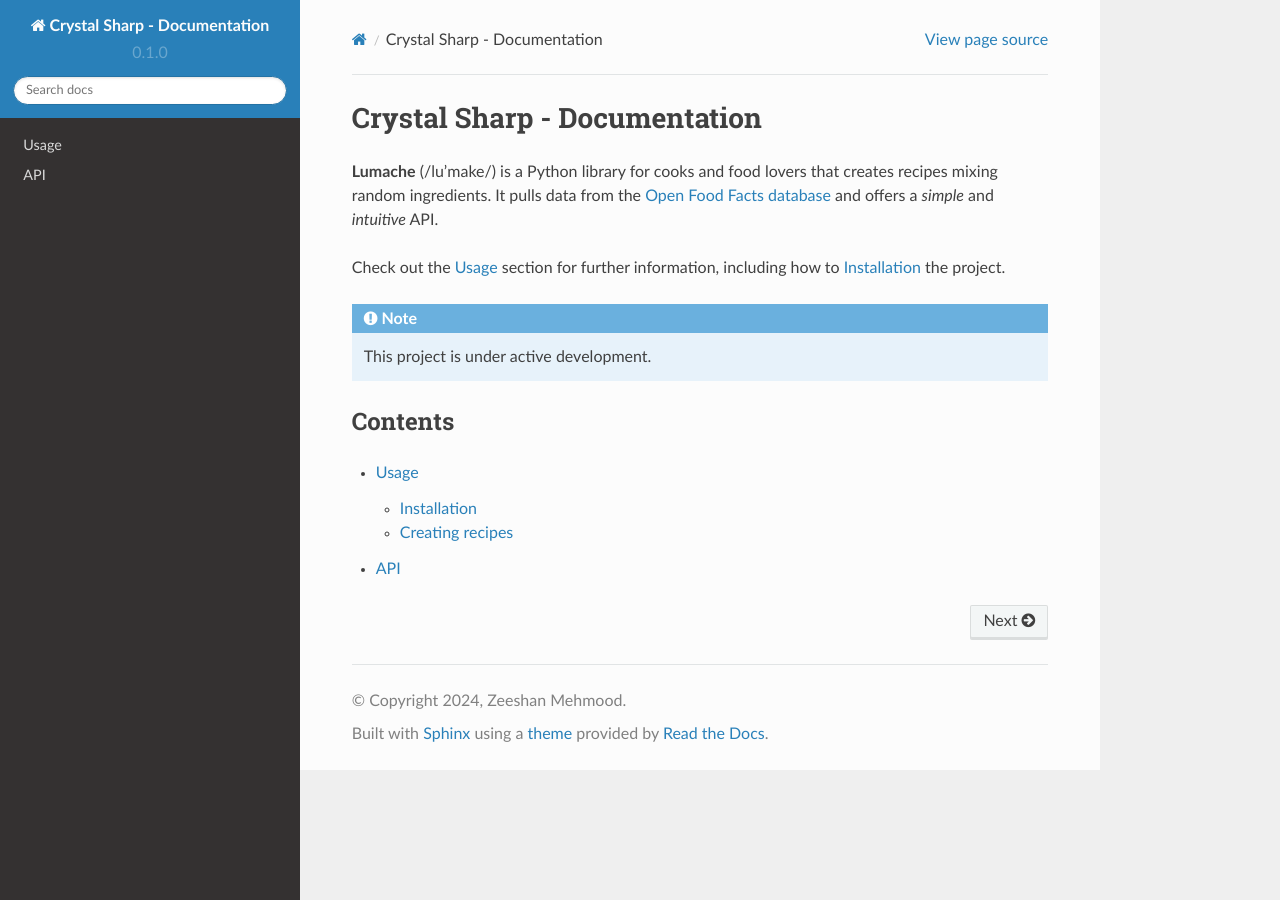
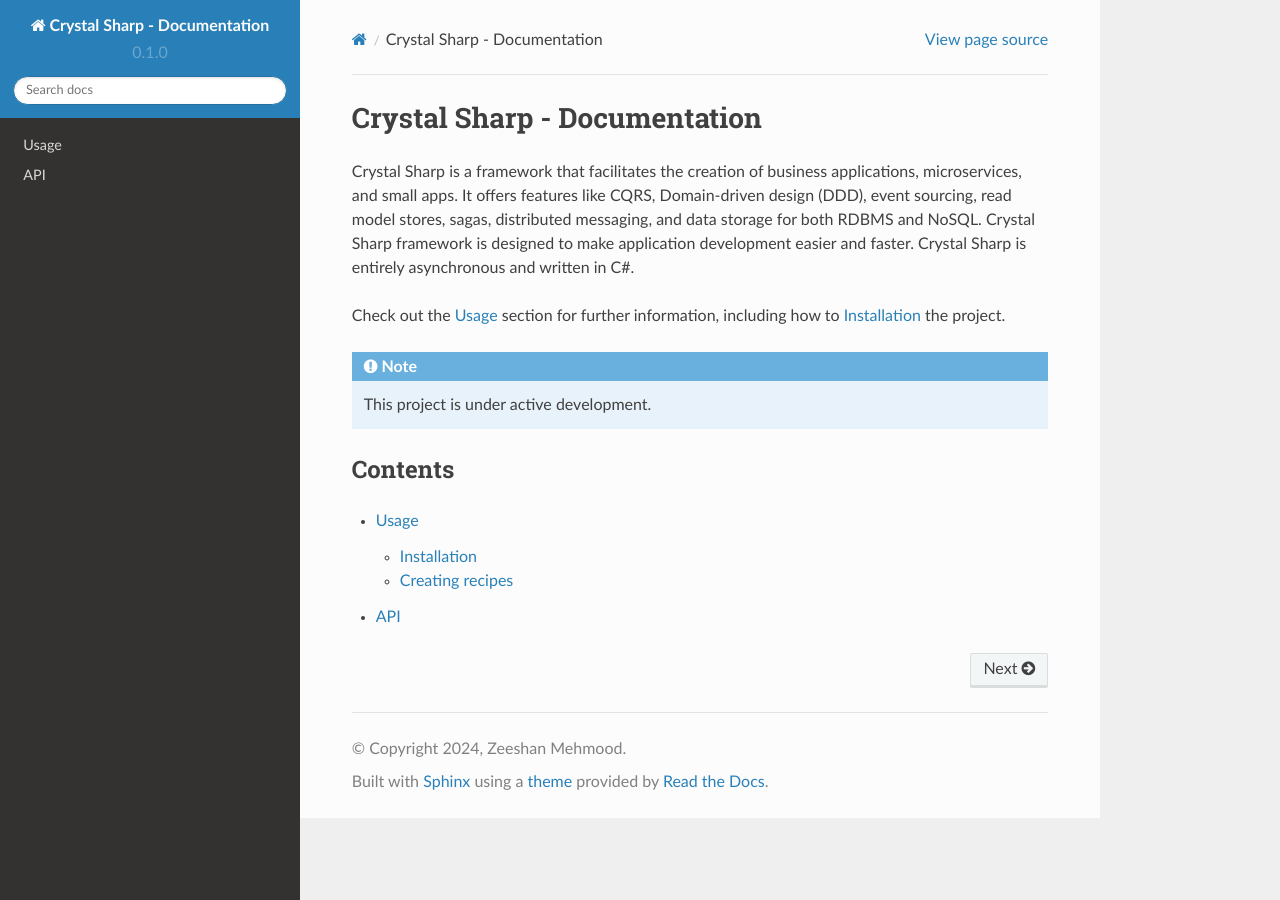
Before and after one commit to crystalsharp-org/crystalsharp-documentation, a Sphinx documentation site: the page built from docs/source/index.rst, in a window 1280 px wide. Built offline with Sphinx 7.4.7 and the Read the Docs theme 2.0.0, drawn with Linux system fonts in a browser that asks for light colours.

Commit message:
Update index.rst

```diff
--- a/docs/source/index.rst
+++ b/docs/source/index.rst
@@ -1,10 +1,7 @@
 Crystal Sharp - Documentation
 =============================
 
-**Lumache** (/lu'make/) is a Python library for cooks and food lovers
-that creates recipes mixing random ingredients.
-It pulls data from the `Open Food Facts database <https://world.openfoodfacts.org/>`_
-and offers a *simple* and *intuitive* API.
+Crystal Sharp is a framework that facilitates the creation of business applications, microservices, and small apps. It offers features like CQRS, Domain-driven design (DDD), event sourcing, read model stores, sagas, distributed messaging, and data storage for both RDBMS and NoSQL. Crystal Sharp framework is designed to make application development easier and faster. Crystal Sharp is entirely asynchronous and written in C#.
 
 Check out the :doc:`usage` section for further information, including
 how to :ref:`installation` the project.
```
